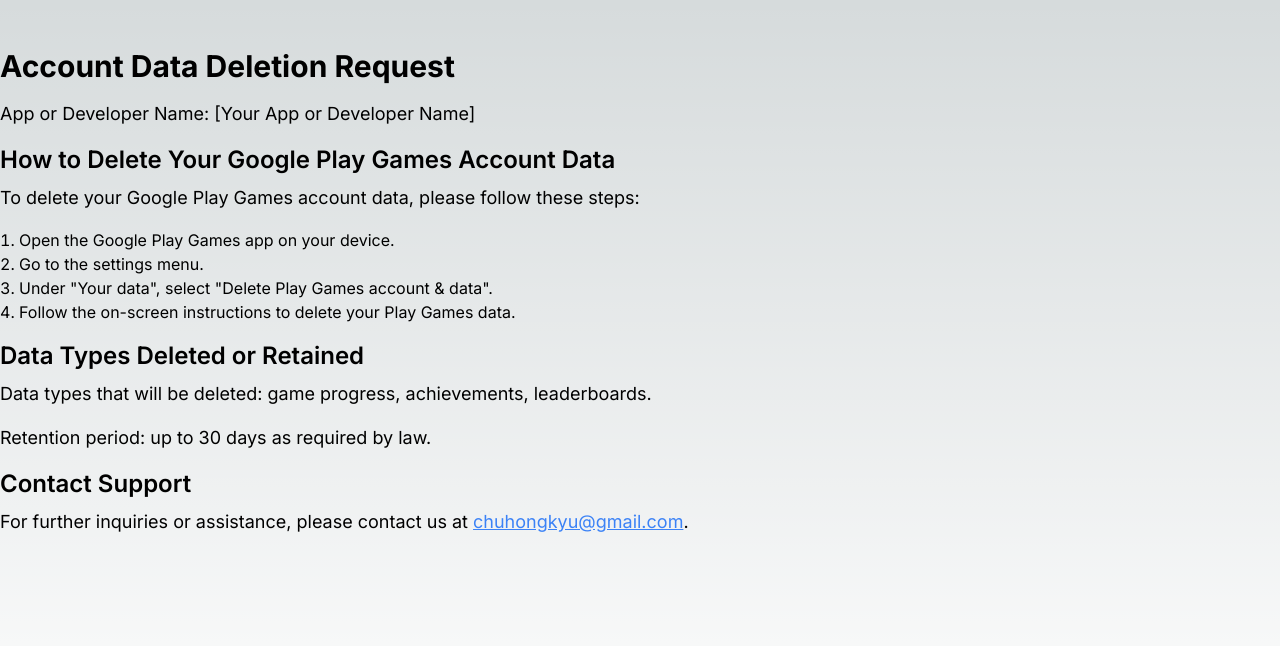
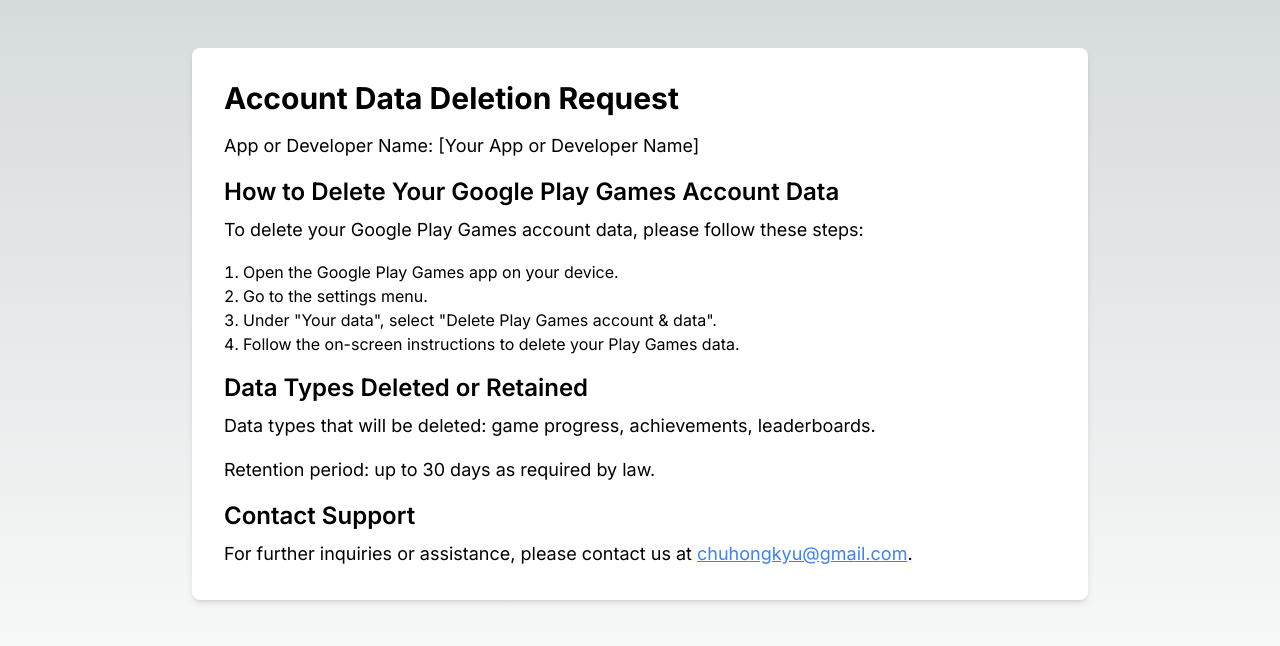
Before and after one commit to chuhongkyu/StickerSlimeWeb, a Next.js app: page /userDelete in a window 1280 px wide. Shown: the top 646 px of the page. Built offline with nearby package versions, Linux system fonts and the light colour scheme.

Commit message:
Fixed Style

```diff
--- a/src/app/userDelete/page.tsx
+++ b/src/app/userDelete/page.tsx
@@ -2,8 +2,8 @@
 
 export default function Page() {
     return (
-        <section className="pt-12">
-            <div className="container mx-auto">
+        <section className="pt-12 h-full">
+            <div className="max-w-4xl mx-auto bg-white p-8 rounded-lg shadow-md text-black">
                 <h1 className="text-3xl font-bold mb-4">Account Data Deletion Request</h1>
                 <p className="text-lg mb-4">App or Developer Name: [Your App or Developer Name]</p>
 
```
